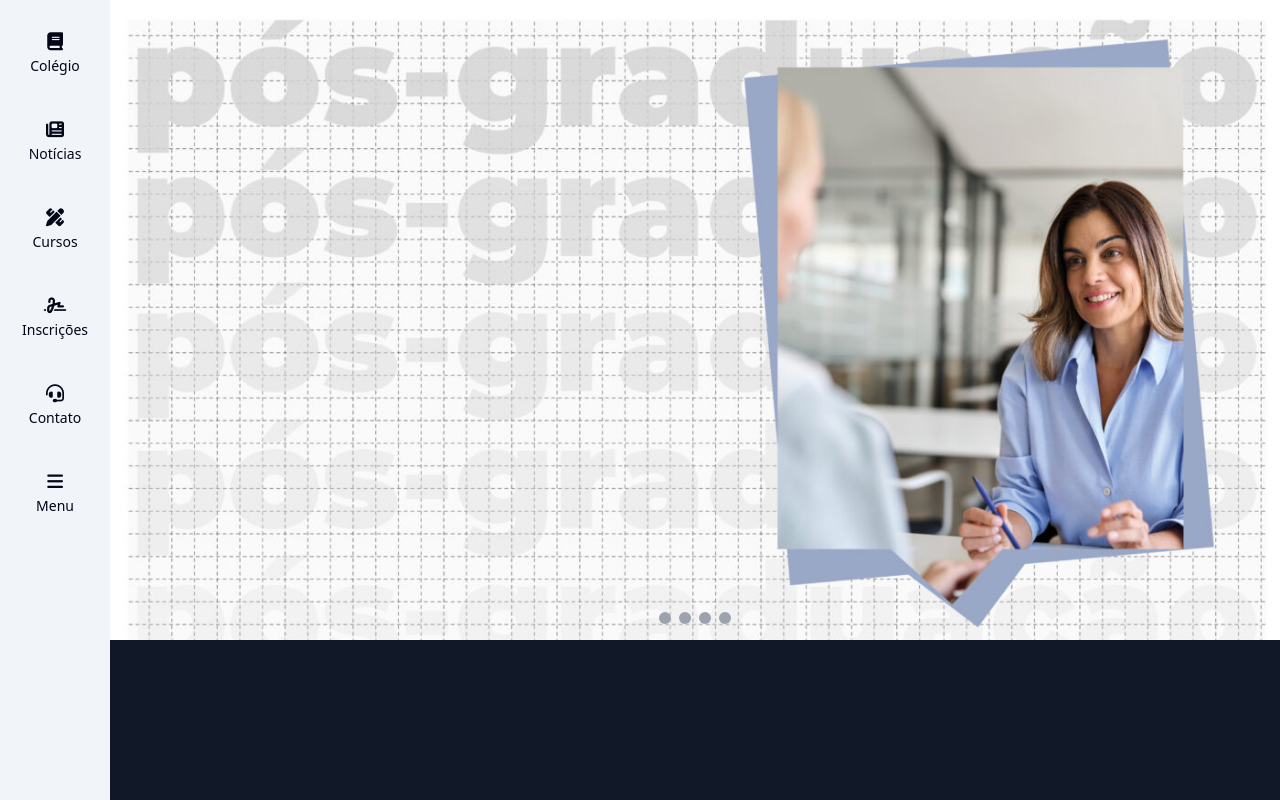
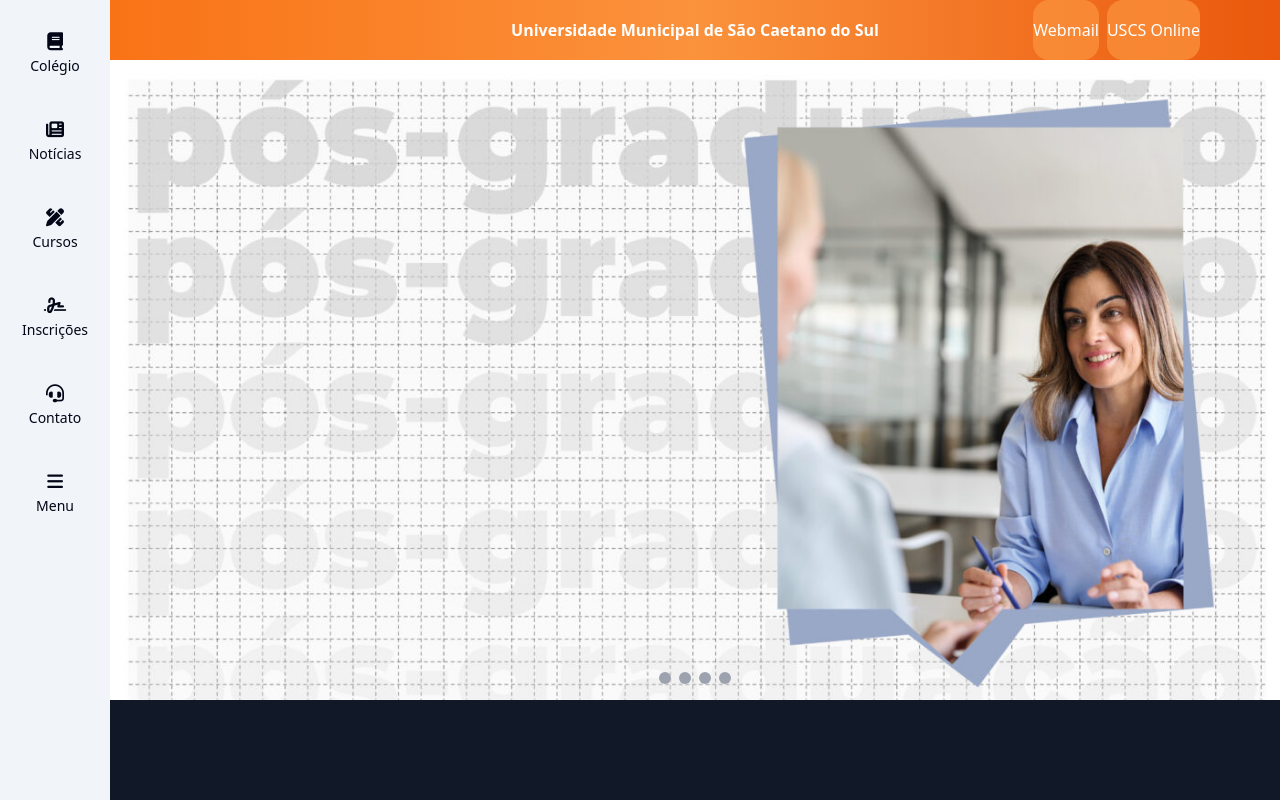
Before and after one commit to efpatti/forms-table, a plain HTML site: page index.html in a window 1280 px wide. Drawn offline with nearby package versions, Linux system fonts and the light colour scheme.

Commit message:
navbar adicionada

```diff
--- a/index.html
+++ b/index.html
@@ -29,6 +29,20 @@
 
    <!-- Main Content -->
    <main class="flex-1 ml-[110px]">
+    <div class="flex flex-col h-full w-full">
+     <nav
+      class="flex w-full items-center h-[60px] bg-gradient-to-r from-orange-500 via-orange-400 to-orange-600 relative"
+     >
+      <div class="flex items-center justify-center w-full">
+       <h1 class="font-semibold">
+        Universidade Municipal de São Caetano do Sul
+       </h1>
+      </div>
+      <div class="absolute right-[80px] h-full flex space-x-2">
+       <button class="bg-orange-400/75 rounded-2xl">Webmail</button>
+       <button class="bg-orange-400/75 rounded-2xl">USCS Online</button>
+      </div>
+     </nav>
      <div class="w-full relative h-[80vh] overflow-hidden">
       <div
        class="w-full h-full flex snap-x overflow-x-scroll slider-parent"
@@ -57,6 +71,7 @@
        <button class="indicator w-3 h-3 bg-gray-400 rounded-full"></button>
       </div>
      </div>
+    </div>
    </main>
   </div>
  </body>
```
Lines whose indentation alone changed are shown as unchanged.
